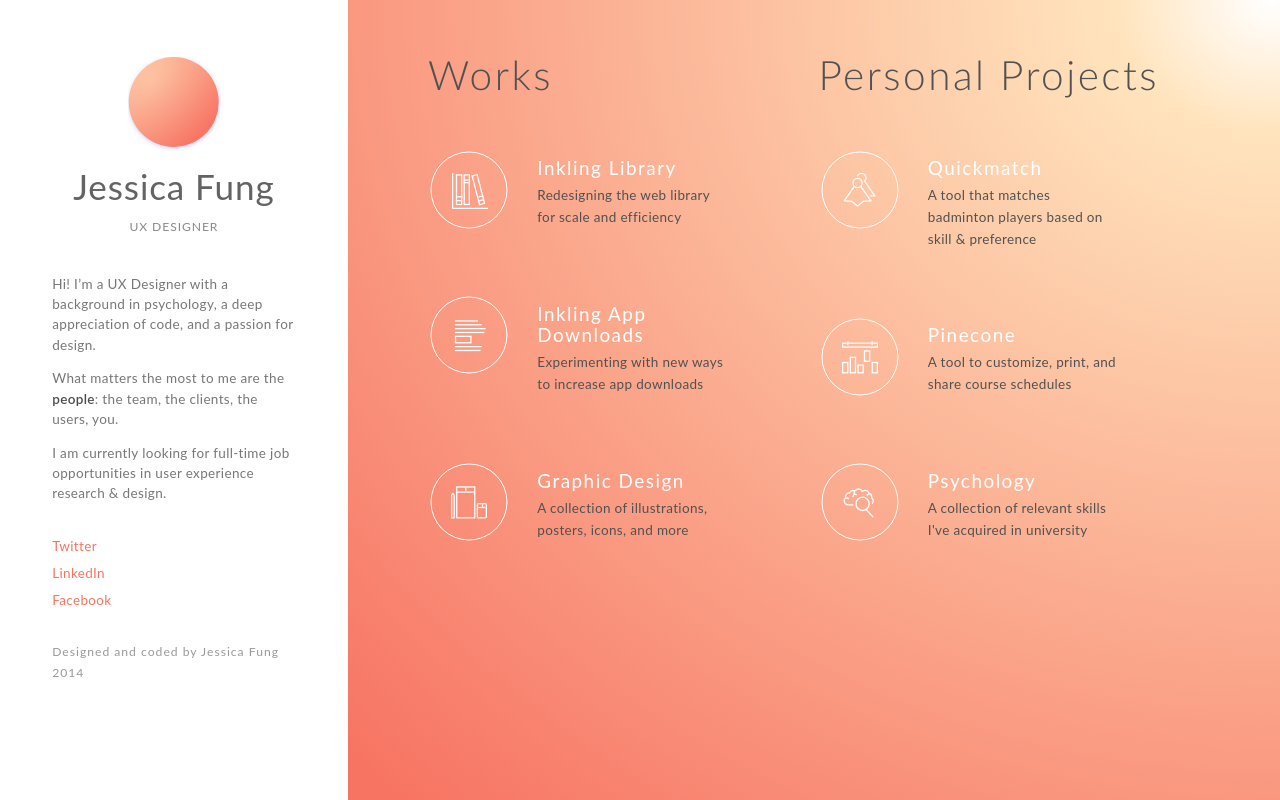
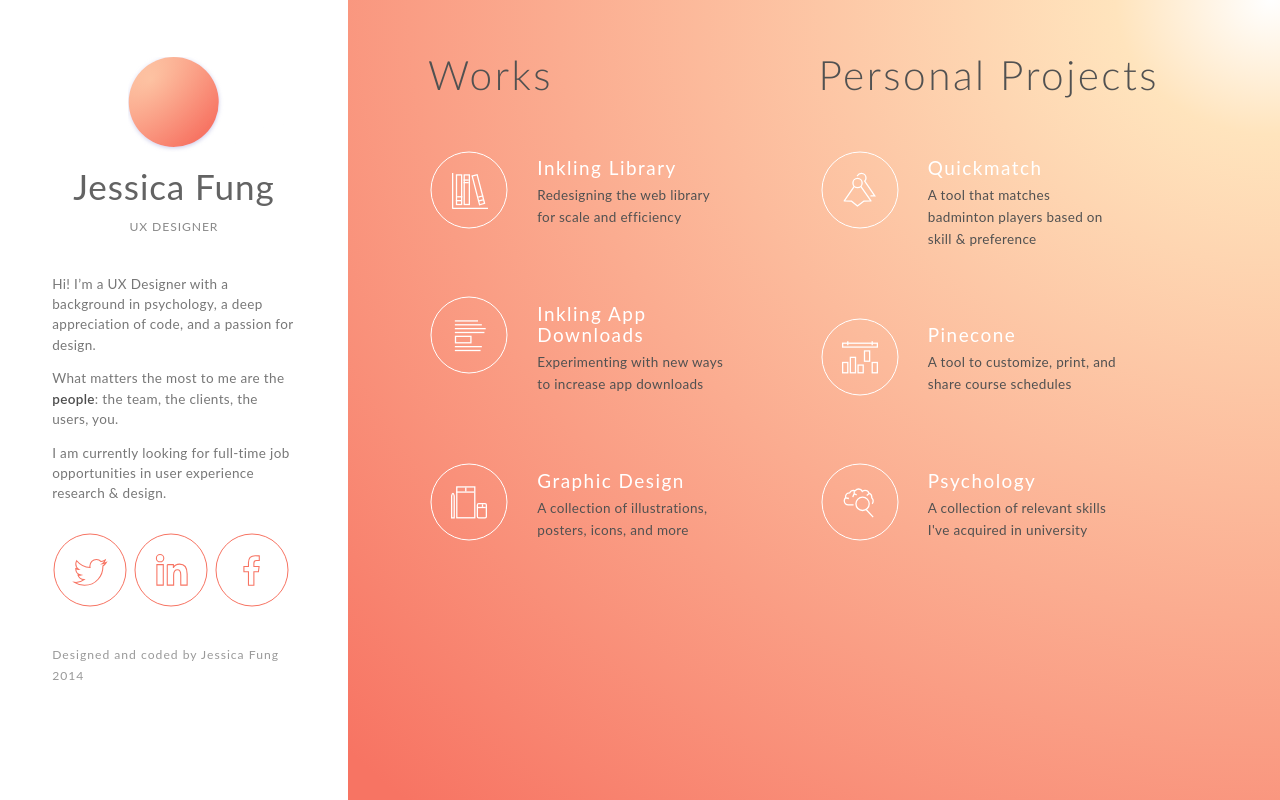
Before and after one commit to buhhy/jessicar, a plain HTML site: page index2.html in a window 1280 px wide. Drawn offline with Linux system fonts and the light colour scheme; a web font is replaced by a local one.

Commit message:
Added new icons for social media

```diff
--- a/index2.html
+++ b/index2.html
@@ -40,9 +40,24 @@
 				</article>
 				<ul class="learn-more">
 					<!--<li><a class="left-a" href="http://www.google.com/">Learn more about me</a></li>-->
-					<li><a class="left-a" href="https://twitter.com/jessicafung_">Twitter</a></li>
-					<li><a class="left-a" href="ca.linkedin.com/in/jessicafung/">LinkedIn</a></li>
-					<li><a class="left-a" href="https://www.facebook.com/jeshiica">Facebook</a></li>
+					<li><a class="left-a" href="https://twitter.com/jessicafung_">
+						<svg class="icon" width="75" height="75">
+						    <circle cx="38" cy="37" r="36" style="fill:white; stroke:#F77463"/>
+						    <image xlink:href="svg/twitter.svg" x="0" y="0" height="100%" width="100%" />
+						</svg></a>
+					</li>
+					<li><a class="left-a" href="http://ca.linkedin.com/in/jessicafung/">
+						<svg class="icon" width="75" height="75">
+						    <circle cx="38" cy="37" r="36" style="fill:white; stroke:#F77463"/>
+						    <image xlink:href="svg/linkedin.svg" x="0" y="0" height="100%" width="100%" />
+						</svg></a>
+					</li>
+					<li><a class="left-a" href="https://www.facebook.com/jeshiica">
+						<svg class="icon" width="75" height="75">
+						    <circle cx="38" cy="37" r="36" style="fill:white; stroke:#F77463"/>
+						    <image xlink:href="svg/facebook.svg" x="0" y="0" height="100%" width="100%" />
+						</svg></a>
+					</li>
 				</ul>
 				<p class="copy">Designed and coded by Jessica Fung 2014</p>
 			</article>
--- a/less/css.less
+++ b/less/css.less
@@ -150,6 +150,12 @@ img {
 			margin: 0;
 			padding: 1.2em 0;
 			line-height: 2em;
+			display: table;
+			width: 100%;
+
+			li {
+				display: table-cell;
+			}
 		}
 
 		.copy {
```
Also changed, not shown: css/css.css, svg/facebook.svg (added), svg/linkedin.svg (added), svg/twitter.svg (added).
